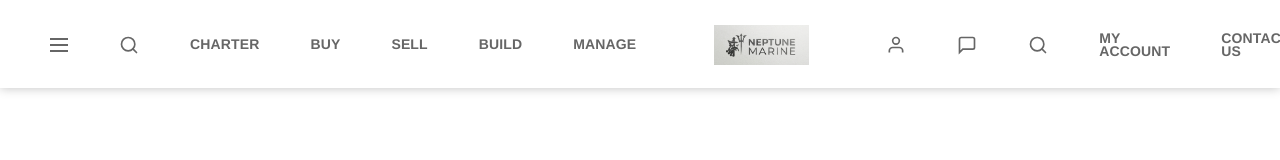
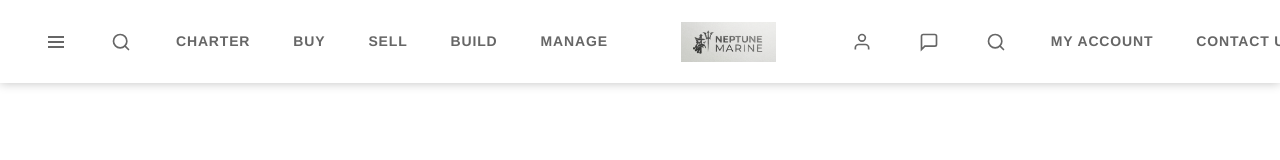
Before and after one commit to catalani22/Neptune_Marine_APP, a React (Vite) app: page / in a window 1280 px wide. Shown: the top 160 px of the page. Built offline with nearby package versions, Linux system fonts and the light colour scheme; a web font is replaced by a local one.

Commit message:
Refine Home visual alignment: header, content pods, fifty-fifty, highlight panel, html area

```diff
--- a/src/App.tsx
+++ b/src/App.tsx
@@ -195,18 +195,18 @@ function ContentPods() {
   ];
 
   return (
-    <div className="fls">
+    <div className="fls fls--home">
       {pods.map((pod, i) => (
         <div key={i} className={`fls__item ${pod.double ? 'fls__item--double' : ''}`}>
           <Link to={pod.link} className="content-pod">
             <img src={pod.image} alt={pod.title} className="media-fit content-pod__img" />
-            <div className="content-pod__cont content-pod__cont--grad">
+            <div className="content-pod__cont content-pod__cont--grad content-pod__cont--bottom">
               <div className="content-pod__cont-inner">
                 <div className="content-pod__info">
                   <span>{pod.category}</span>
                 </div>
                 <h2 className="content-pod__title">{pod.title}</h2>
-                <span className="a-link">
+                <span className="a-link a-link--white">
                   <span className="a-link__text">{pod.cta}</span>
                   <ArrowRight className="a-link__icon" />
                 </span>
@@ -275,11 +275,11 @@ function DestinationPods() {
 // ============= HTML AREA SECTION =============
 function HtmlArea() {
   return (
-    <div className="html-area">
+    <div className="html-area html-area--center">
       <div className="html-area__subtitle">BOLD. BRAVE. BRIGHT. BRILLIANT. BETTER.</div>
       <h2 className="html-area__title">Discover the difference</h2>
-      <div className="html-area__standfirst">
-        <p style={{ textAlign: 'center' }}>As a Neptune Marine client, you always come first, whether that's charter, sale and purchase, build, refit or any aspect of yacht ownership. That's the Neptune Marine difference.</p>
+      <div className="html-area__standfirst html-area__standfirst--center">
+        <p>As a Neptune Marine client, you always come first, whether that's charter, sale and purchase, build, refit or any aspect of yacht ownership. That's the Neptune Marine difference.</p>
       </div>
     </div>
   );
@@ -295,7 +295,7 @@ function FiftyFifty() {
           alt="Charter"
           className="media-fit hwcc__img"
         />
-        <div className="hwcc__main">
+        <div className="hwcc__main hwcc__center">
           <h2 className="hwcc__title">charter a yacht</h2>
           <p className="und-title und-title--center und-title--inherit hwcc__subtitle">Your great escape. Tailored by Neptune Marine.</p>
           <p className="hwcc__summary">Cruise in inimitable style and experience real freedom. The adventure of a lifetime awaits aboard the world's greatest superyachts, all curated by your own professional broker.</p>
@@ -309,7 +309,7 @@ function FiftyFifty() {
           alt="Buy"
           className="media-fit hwcc__img"
         />
-        <div className="hwcc__main">
+        <div className="hwcc__main hwcc__center">
           <h2 className="hwcc__title">BUY A Yacht</h2>
           <p className="und-title und-title--center und-title--inherit hwcc__subtitle">Your life. Spent wisely.</p>
           <p className="hwcc__summary">From the global fleet of mega yachts offered for sale, we hand-pick the best opportunities and share our expert knowledge, so that you can make the best decisions.</p>
@@ -346,7 +346,7 @@ function SecondFiftyFifty() {
   return (
     <div className="fifty-fifty fifty-fifty--margins fifty-fifty--mb-0">
       <div className="hwcc hwcc--gradient theme-purple-yellow">
-        <div className="hwcc__main">
+        <div className="hwcc__main hwcc__center">
           <h2 className="hwcc__title">sell a yacht</h2>
           <p className="und-title und-title--center und-title--inherit hwcc__subtitle">Your perfect buyer. Our exclusive audience.</p>
           <p className="hwcc__summary">Our directly employed brokers share market-leading intelligence and powerful client database insights with our experienced global team to ensure the best outcome for you.</p>
@@ -360,7 +360,7 @@ function SecondFiftyFifty() {
           alt="Build"
           className="media-fit hwcc__img"
         />
-        <div className="hwcc__main">
+        <div className="hwcc__main hwcc__center">
           <h2 className="hwcc__title">BUILD A Yacht</h2>
           <p className="und-title und-title--center und-title--inherit hwcc__subtitle">Your vision. Our expertise.</p>
           <p className="hwcc__summary">From concept to launch, our new build team will guide you through every step of the construction process, ensuring your dream yacht becomes a reality.</p>
--- a/src/index.css
+++ b/src/index.css
@@ -488,18 +488,24 @@ a:hover {
   height: 70px;
 }
 
+@media (min-width: 1200px) {
+  .s-head__container {
+    height: 80px;
+  }
+}
+
 .s-head__logo {
   color: #18c0d6;
   display: flex;
   justify-content: center;
   align-items: center;
-  height: 40px;
+  height: 100%;
 }
 
 .s-head-nav {
   align-items: center;
   display: flex;
-  gap: 20px;
+  gap: 16px;
 }
 
 @media (min-width: 1200px) {
@@ -514,14 +520,22 @@ a:hover {
 
 .s-head-nav__link {
   color: inherit;
-  font-size: 0.875rem;
-  font-weight: 700;
-  letter-spacing: 0.01em;
-  line-height: 0.9;
+  font-size: 0.8125rem;
+  font-weight: 700;
+  letter-spacing: 0.06em;
+  line-height: 1.1;
   text-decoration: none;
   text-transform: uppercase;
   transition: color 0.2s ease-in-out;
-  padding: 10px;
+  padding: 8px 4px;
+  white-space: nowrap;
+}
+
+@media (min-width: 1200px) {
+  .s-head-nav__link {
+    font-size: 0.875rem;
+    padding: 10px 6px;
+  }
 }
 
 .s-head-nav__link:hover,
@@ -530,18 +544,57 @@ a:hover {
   outline: 0;
 }
 
+.s-head-nav__link--i {
+  display: inline-flex;
+  align-items: center;
+  justify-content: center;
+  padding: 8px;
+}
+
+.s-head__hd {
+  display: none;
+}
+
+@media (min-width: 1200px) {
+  .s-head__hd {
+    display: inline-flex;
+  }
+}
+
+.s-head__sd {
+  display: none;
+}
+
+@media (min-width: 1200px) {
+  .s-head__sd {
+    display: inline-flex;
+  }
+}
+
 .menu-i {
   display: flex;
   flex-direction: column;
-  height: 14px;
+  height: 12px;
   justify-content: space-between;
-  width: 18px;
+  width: 16px;
 }
 
 .menu-i__line {
   background-color: currentColor;
   display: block;
-  padding: 1px;
+  height: 2px;
+}
+
+/* Mobile nav adjustments */
+@media (max-width: 1199px) {
+  .s-head-nav--left,
+  .s-head-nav--right {
+    gap: 4px;
+  }
+
+  .s-head-nav__link:not(.s-head-nav__link--i) {
+    display: none;
+  }
 }
 
 /* ============= HERO BANNER ============= */
@@ -549,8 +602,8 @@ a:hover {
 .h-bann {
   background-color: #ccc;
   height: 60vh;
-  max-height: 639px;
-  min-height: 400px;
+  max-height: 580px;
+  min-height: 420px;
   position: relative;
   margin-top: 70px;
   overflow: hidden;
@@ -558,15 +611,17 @@ a:hover {
 
 @media (min-width: 768px) {
   .h-bann {
-    height: calc(100vh - 120px);
+    height: calc(100vh - 140px);
     max-height: 700px;
   }
 }
 
 @media (min-width: 1200px) {
   .h-bann {
-    height: calc(100vh - 70px);
+    margin-top: 90px;
+    height: calc(100vh - 90px);
     max-height: 46.875vw;
+    min-height: 500px;
   }
 }
 
```
